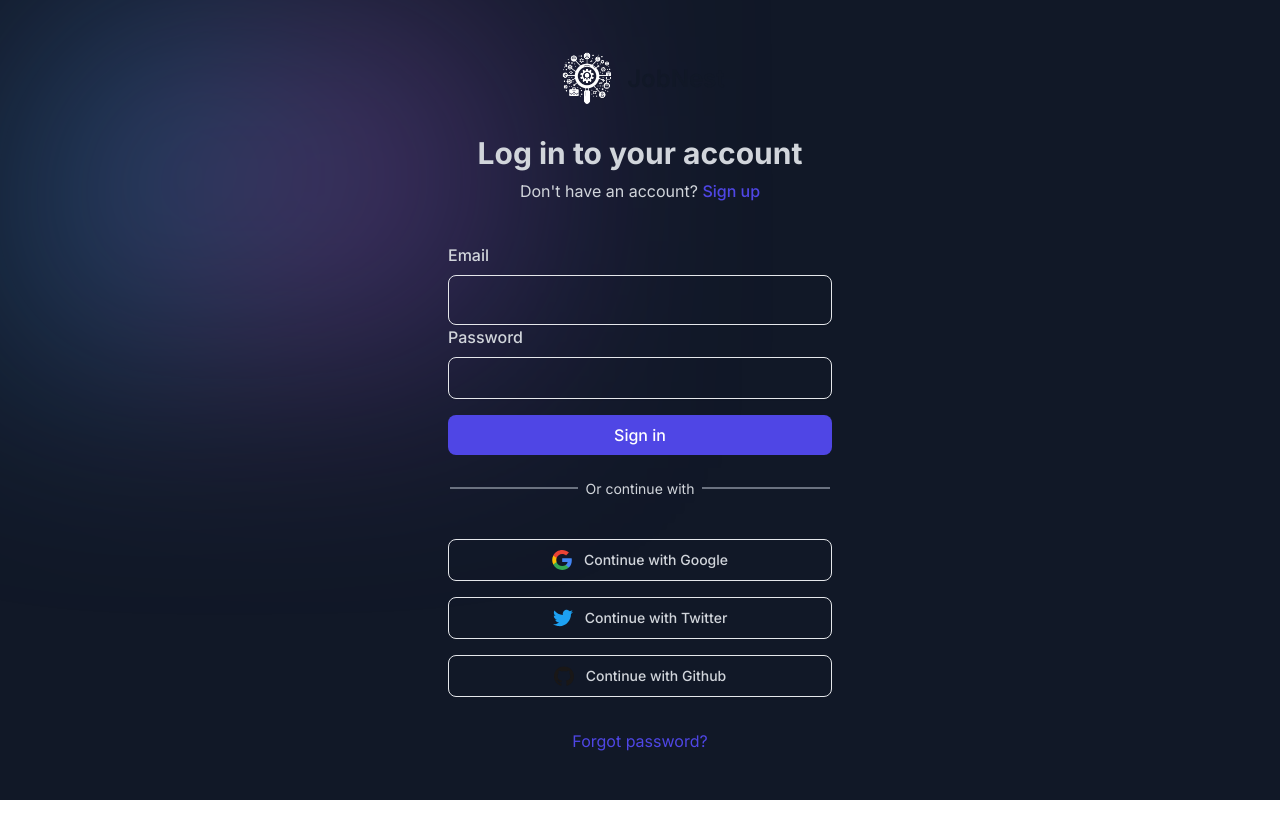
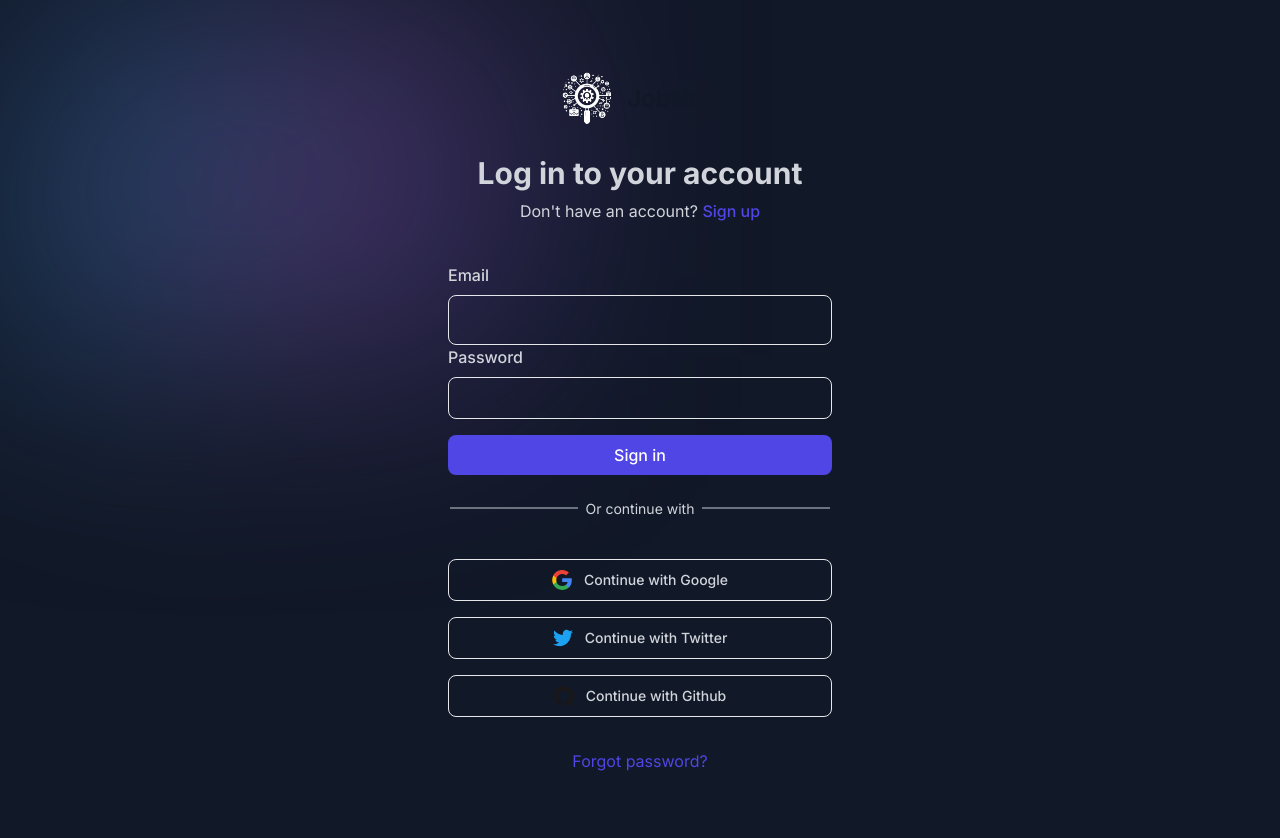
Before and after one commit to Rohithk2003/JobNest, a Next.js app: page /user/login in a window 1280 px wide. Shown: the top 838 px of the page. Before the commit the page ends 800 px from the top, so only its background shows below. Built offline with nearby package versions, Linux system fonts and the light colour scheme; no server answers.

Commit message:
add padding to login page

```diff
--- a/app/user/login/page.tsx
+++ b/app/user/login/page.tsx
@@ -68,7 +68,7 @@ export default function Login(props: CredentialFormsProps) {
 	};
 	return (
 		<>
-			<section className=" dark:bg-transparent h-screen relative z-[400]">
+			<section className=" dark:bg-transparent h-[110vh] relative z-[400] p-5">
 				{showPopup && (
 					<Popup
 						title="User does not exist"
```
